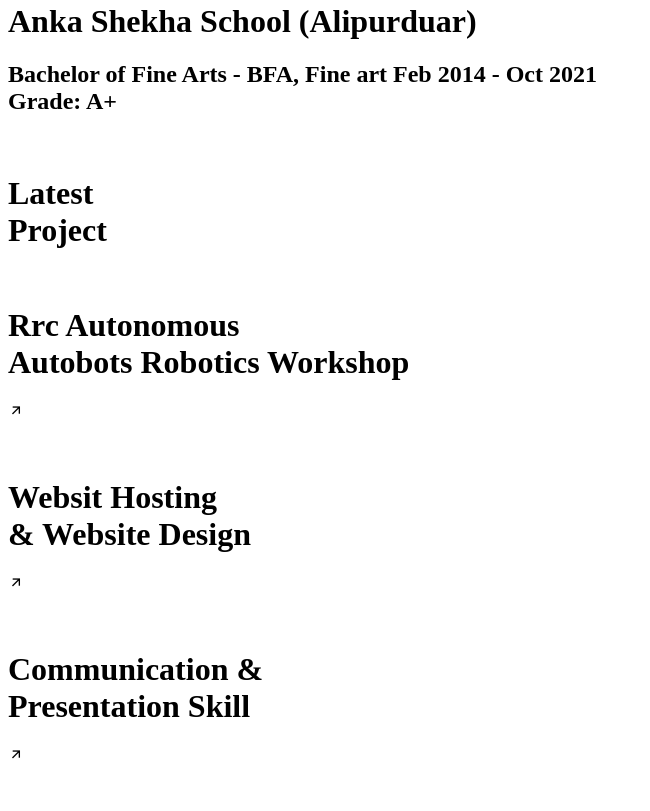
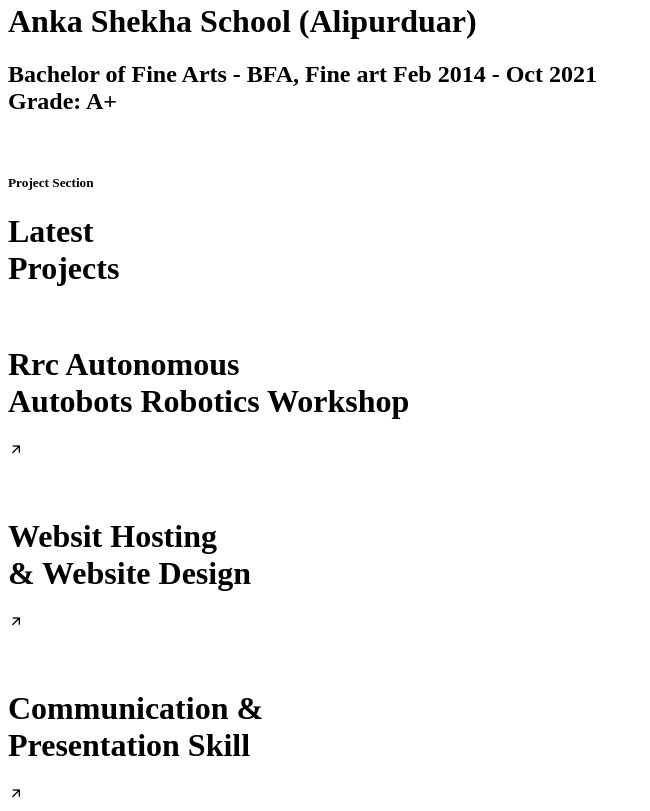
Before and after one commit to souravlouha/portfolio_02, a plain HTML site: page portfolio_02.html in a window 1280 px wide. Shown: the part 3076-3887 px from the top of the page, without its empty margins (0-650 px from the left). Before the commit the page ends 3848 px from the top, so only its background shows below. Drawn offline with nearby package versions, Linux system fonts and the light colour scheme.

Commit message:
Update portfolio_02.html

```diff
--- a/portfolio_02.html
+++ b/portfolio_02.html
@@ -178,12 +178,14 @@
     <div id="page4">
       <div id="project">
         <div id="text99">
-          <h1>Latest<br>Project </h1>
+          <h5>Project Section</h5>
+          <h1>Latest<br>Projects </h1>
 
         </div>
 
         <div class="projects p1">
           <div id="ptext01">
+
             <h1> <br>Rrc Autonomous<br>Autobots Robotics Workshop</h1>
             <div class="circle"><i class="ri-arrow-right-up-line"></i></div>
           </div>
```
